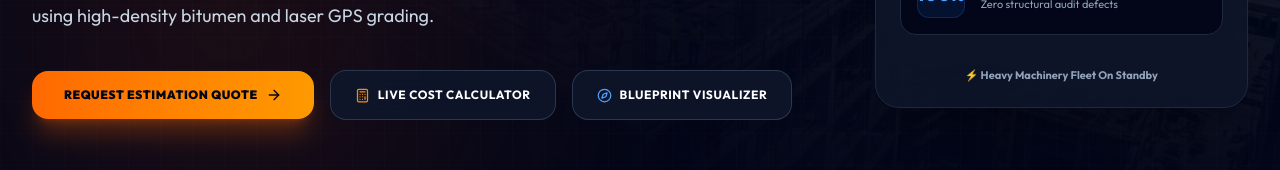
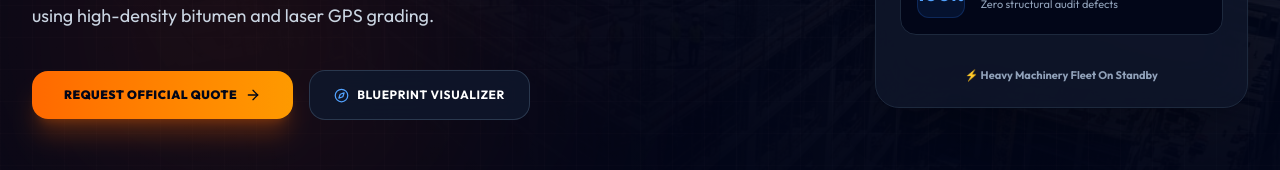
Before and after one commit to ravi158200/Pandit-Infra, a React (Vite) app in the folder frontend/: page / in a window 1280 px wide. Shown: the part 485-655 px from the top of the page. Built offline with nearby package versions, Linux system fonts and the light colour scheme; no server answers.

Commit message:
fix: Remove all remaining cost calculator references and buttons

```diff
--- a/frontend/src/components/common/AIChatAssistant.jsx
+++ b/frontend/src/components/common/AIChatAssistant.jsx
@@ -8,14 +8,14 @@ import {
 import API from '../../utils/api';
 
 const QUICK_PROMPTS = [
-  { icon: '🏗️', label: '1500 sq ft RCC Cost', prompt: 'Estimate cost for 1500 sq ft RCC commercial building' },
-  { icon: '🚜', label: 'Excavation Process', prompt: 'What is the step by step process and rate for site excavation work?' },
-  { icon: '🧱', label: 'Brickwork & Plaster', prompt: 'Tell me about brick masonry, AAC block laying and plastering rates.' },
+  { icon: '🏗️', label: 'RCC Framing Specs', prompt: 'Tell me about your RCC frame building specs and foundation procedures.' },
+  { icon: '🚜', label: 'Excavation Process', prompt: 'What is the step by step process for site excavation and soil work?' },
+  { icon: '🧱', label: 'Brickwork & Plaster', prompt: 'Tell me about brick masonry, AAC block laying and plastering standards.' },
   { icon: '💧', label: 'Waterproofing System', prompt: 'What is your procedure for terrace and basement waterproofing?' },
-  { icon: '🛣️', label: 'Road Asphalt Paving', prompt: 'What are your rates and timelines for bituminous asphalt road paving?' },
+  { icon: '🛣️', label: 'Road Asphalt Paving', prompt: 'What are your specifications and timelines for bituminous asphalt road paving?' },
 ];
 
-const INITIAL_WELCOME_TEXT = `Hello! 👋 I am **Pandit AI**, your Civil Engineering & Infrastructure Assistant.\n\nI can process questions and cost estimates for **ANY civil engineering work** (Excavation, RCC Foundation, Brickwork, Plastering, Waterproofing, Flooring, Bituminous Roads & Box Culverts).\n\nYou can **type** your question or click the 🎤 **Microphone button** to use voice input!`;
+const INITIAL_WELCOME_TEXT = `Hello! 👋 I am **Pandit AI**, your Civil Engineering & Infrastructure Assistant.\n\nI can process questions and technical specs for **ANY civil engineering work** (Excavation, RCC Foundation, Brickwork, Plastering, Waterproofing, Flooring, Bituminous Roads & Box Culverts).\n\nYou can **type** your question or click the 🎤 **Microphone button** to use voice input!`;
 
 const AIChatAssistant = ({ onOpenQuote }) => {
   const [isOpen, setIsOpen] = useState(false);
--- a/frontend/src/components/hero/Hero.jsx
+++ b/frontend/src/components/hero/Hero.jsx
@@ -1,6 +1,6 @@
 import React, { useState, useEffect } from 'react';
 import { motion, AnimatePresence } from 'framer-motion';
-import { ArrowRight, ChevronRight, Calculator, HardHat, Compass, ShieldAlert, Award, Layers } from 'lucide-react';
+import { ArrowRight, ChevronRight, HardHat, Compass, ShieldAlert, Award, Layers } from 'lucide-react';
 import { Link } from 'react-router-dom';
 
 import hero1 from '../../assets/hero/hero1.png';
@@ -124,17 +124,9 @@ const Hero = ({ onOpenQuote }) => {
                 onClick={onOpenQuote}
                 className="bg-gradient-to-r from-orange-500 to-amber-500 hover:from-orange-600 hover:to-amber-600 text-slate-950 font-black px-8 py-4 rounded-2xl shadow-xl shadow-orange-500/25 hover:shadow-orange-500/40 transition-all duration-300 flex items-center gap-2 group text-xs uppercase tracking-wider cursor-pointer transform hover:-translate-y-0.5"
               >
-                Request Estimation Quote
+                Request Official Quote
                 <ArrowRight size={16} className="transition-transform group-hover:translate-x-1" />
               </button>
-
-              <a
-                href="#cost-estimator"
-                className="bg-slate-900/90 hover:bg-slate-800 text-white border border-slate-700/80 font-bold px-6 py-4 rounded-2xl transition flex items-center gap-2 text-xs uppercase tracking-wider backdrop-blur-md hover:border-orange-500/50"
-              >
-                <Calculator size={15} className="text-orange-400" />
-                Live Cost Calculator
-              </a>
 
               <a
                 href="#blueprint-explorer"
```
